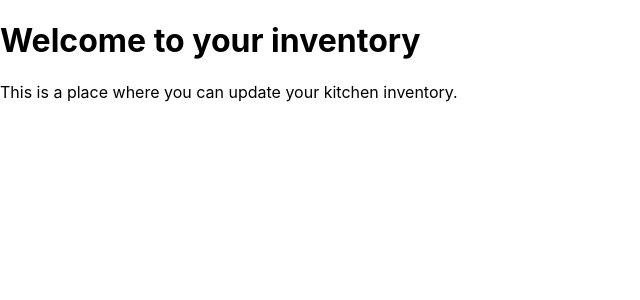
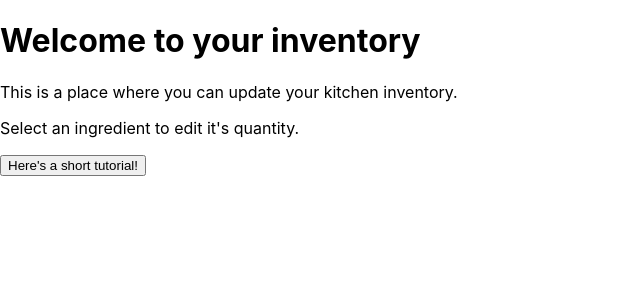
Before and after one commit to crfmc/Sous-next, a Next.js app: page /pantry in a window 1280 px wide. Shown: the top 300 px of the page, without its empty margins (0-640 px from the left). Built offline with nearby package versions, Linux system fonts and the light colour scheme.

Commit message:
add text to pantry page

```diff
--- a/pages/pantry/index.tsx
+++ b/pages/pantry/index.tsx
@@ -5,6 +5,10 @@ export default function Inventory() {
     <>
       <h1>Welcome to your inventory</h1>
       <p>This is a place where you can update your kitchen inventory.</p>
+      <p>Select an ingredient to edit it's quantity.</p>
+
+
+      <button>Here's a short tutorial!</button>
     </>
   );
 }
```
